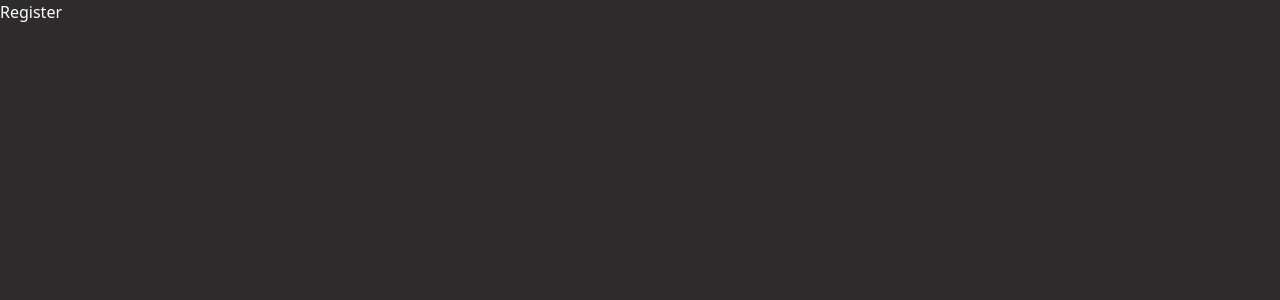
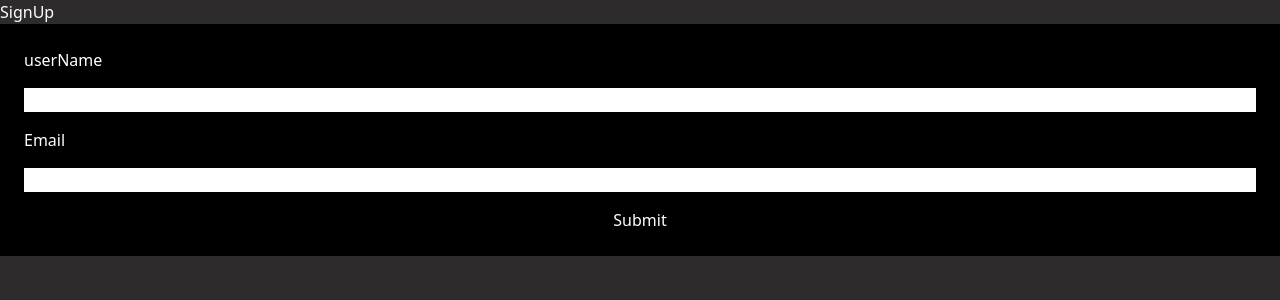
Before and after one commit to avielmoshe/FullStack-Project--React, a React (Vite) app in the folder clinet/social-network/: page /signup in a window 1280 px wide. Shown: the top 300 px of the page. Built offline with nearby package versions, Linux system fonts and the light colour scheme.

Commit message:
register

```diff
--- a/clinet/social-network/src/Components/Register.jsx
+++ b/clinet/social-network/src/Components/Register.jsx
@@ -1,8 +1,61 @@
 import React from 'react'
+import { useState , useRef } from 'react'
+import { useNavigate } from "react-router-dom";
 
 const Register = () => {
+  const [btnText , setBtnText] = useState("Submit")
+
+  const userNameRef = useRef("");
+  const emailRef = useRef("");
+
+  const navigate = useNavigate();
+
+  const handleFormSubmit = (e) =>{
+    e.preventDefault();
+    setBtnText("loading")
+
+    console.log(userNameRef.current.value);
+    console.log(emailRef.current.value);
+    setTimeout(()=>{
+      userNameRef.current.value=""
+      emailRef.current.value=""
+      setBtnText("SUBMIT")
+      setTimeout(()=>{
+        navigate("/")
+      },1000)
+  },2000)
+  }
+
   return (
-    <div>Register</div>
+    <>
+    <div>SignUp</div>
+    <form
+      onSubmit={handleFormSubmit}
+      style={{
+        display: "flex",
+        flexDirection: "column",
+        background: "black",
+        padding: "1.5rem",
+        gap: "1rem",
+      }}
+    >
+      <label htmlFor="userName">userName</label>
+      <input
+        ref={userNameRef}
+        type="text"
+        id="userName"
+        name="userName"
+      />
+      <label htmlFor="email">Email</label>
+      <input
+        ref={emailRef}
+        type="text"
+        id="email"
+        name="email"
+      />
+      <button type="submit">{btnText}</button>
+    </form>
+  </>
   )
 }
 
```
